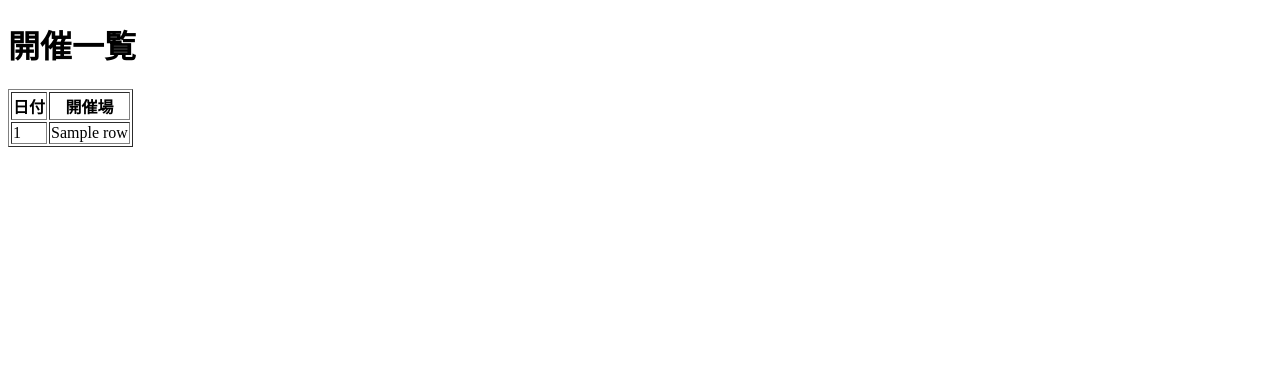
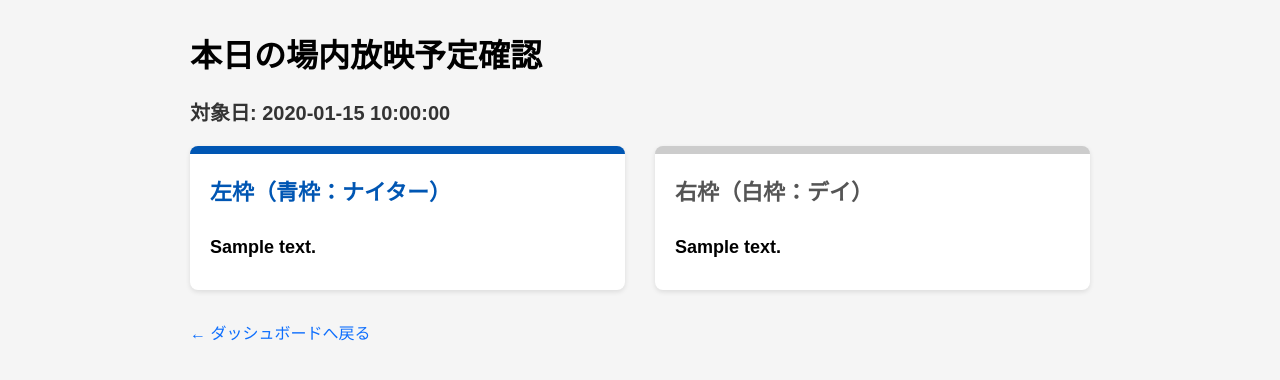
Before and after one commit to X-toukou-tamano/tv-schedule-generator, a Flask app: template src/templates/events.html in a window 1280 px wide. Shown: the top 380 px of the page. Run offline with Flask 3, Linux system fonts and the light colour scheme; the template is opened without the code that fills it: most values are stand-ins (such as "Sample title", 1, 10 or a date in 2020).

Commit message:
Update events.html

```diff
--- a/src/templates/events.html
+++ b/src/templates/events.html
@@ -1,27 +1,60 @@
 <!DOCTYPE html>
-<html>
+<html lang="ja">
 <head>
-    <title>開催一覧</title>
+    <meta charset="UTF-8">
+    <title>本日の放映予定一覧</title>
+    <style>
+        body { font-family: sans-serif; margin: 30px; background: #f5f5f5; }
+        .container { max-width: 900px; margin: auto; }
+        .date-header { font-size: 20px; font-weight: bold; margin-bottom: 20px; color: #333; }
+        .flex-box { display: flex; gap: 30px; margin-top: 20px; }
+        .card { flex: 1; background: white; border-radius: 8px; padding: 20px; box-shadow: 0 2px 5px rgba(0,0,0,0.1); }
+        .blue-box { border-top: 8px solid #0056b3; }
+        .white-box { border-top: 8px solid #cccccc; }
+        h2 { margin-top: 0; font-size: 22px; }
+        ul { list-style: none; padding: 0; margin: 0; }
+        li { font-size: 18px; font-weight: bold; padding: 12px 0; border-bottom: 1px solid #eee; }
+        li:last-child { border-bottom: none; }
+        .no-data { color: #888; font-style: italic; }
+        .back-link { display: inline-block; margin-top: 30px; color: #0d6efd; text-decoration: none; }
+    </style>
 </head>
 <body>
 
-<h1>開催一覧</h1>
+<div class="container">
+    <h1>本日の場内放映予定確認</h1>
+    <div class="date-header">対象日: {{ today_str }}</div>
 
-<table border="1">
+    <div class="flex-box">
+        <div class="card blue-box">
+            <h2 style="color: #0056b3;">左枠（青枠：ナイター）</h2>
+            {% if night_text_list %}
+                <ul>
+                {% for text in night_text_list %}
+                    <li>{{ text }}</li>
+                {% endfor %}
+                </ul>
+            {% else %}
+                <p class="no-data">本日の対象開催はありません</p>
+            {% endif %}
+        </div>
 
-<tr>
-    <th>日付</th>
-    <th>開催場</th>
-</tr>
+        <div class="card white-box">
+            <h2 style="color: #555;">右枠（白枠：デイ）</h2>
+            {% if day_text_list %}
+                <ul>
+                {% for text in day_text_list %}
+                    <li>{{ text }}</li>
+                {% endfor %}
+                </ul>
+            {% else %}
+                <p class="no-data">本日の対象開催はありません</p>
+            {% endif %}
+        </div>
+    </div>
 
-{% for row in rows %}
-<tr>
-    <td>{{ row[0] }}</td>
-    <td>{{ row[1] }}</td>
-</tr>
-{% endfor %}
-
-</table>
+    <a href="/dashboard" class="back-link">← ダッシュボードへ戻る</a>
+</div>
 
 </body>
 </html>
```
